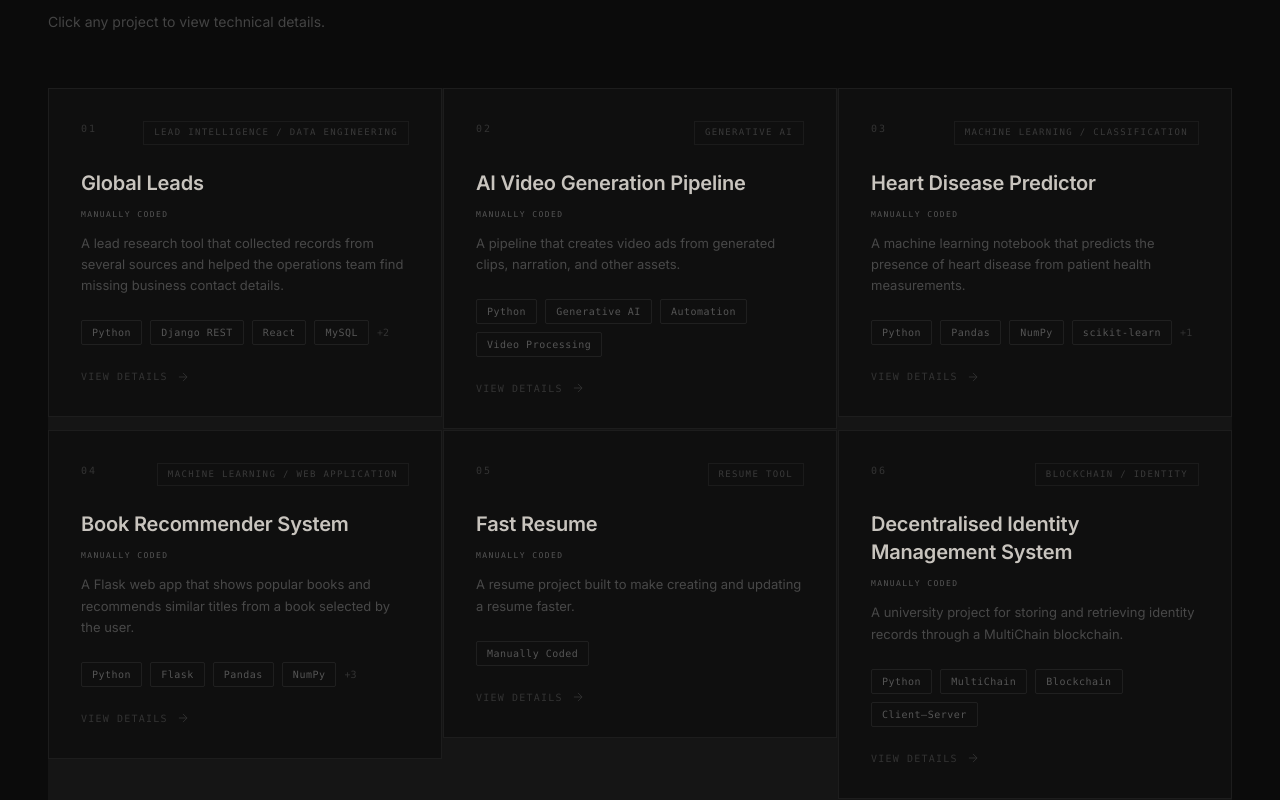
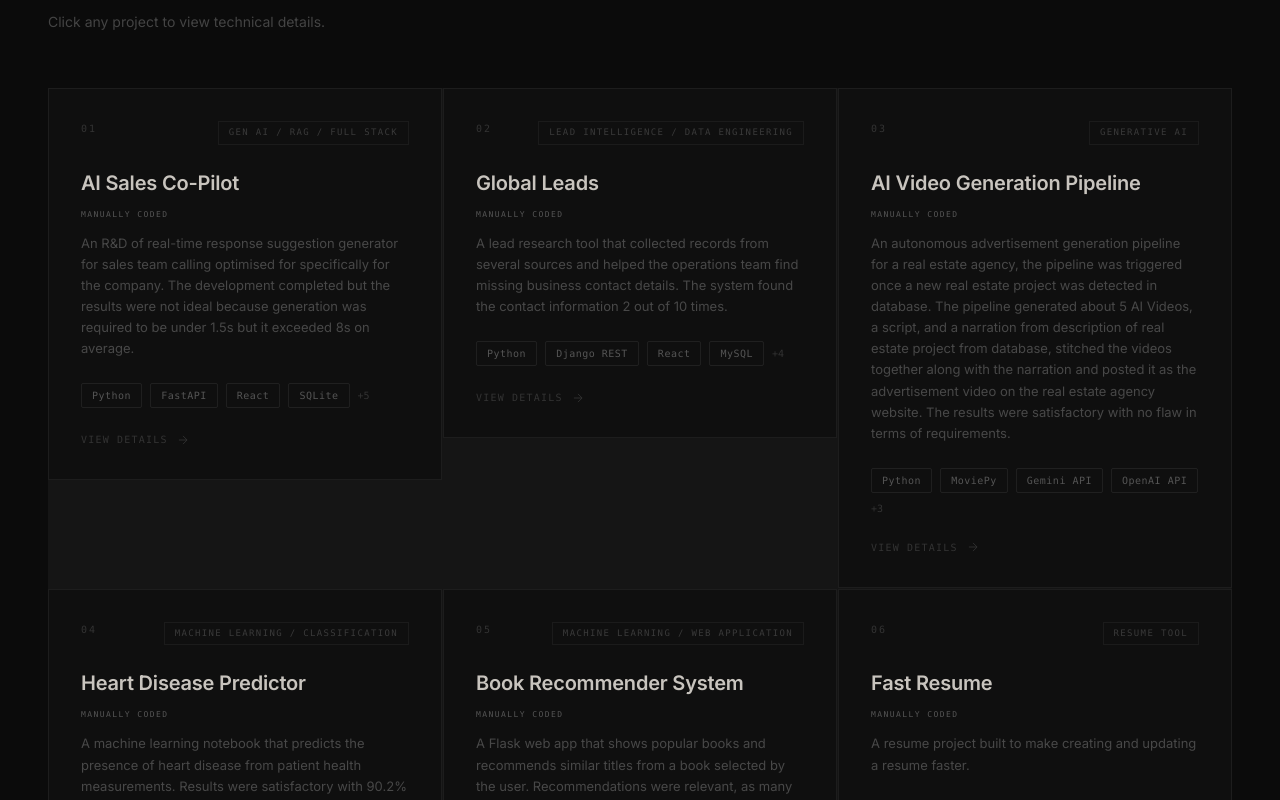
Before and after one commit to k201751/professional-portfolio-website, a React (Vite) app: page / in a window 1280 px wide. Shown: the part 2960-3760 px from the top of the page. Built offline with nearby package versions, Linux system fonts and the light colour scheme; the HTML template or start-up script is replaced by a standard one.

Commit message:
Added project 2

```diff
--- a/index.html
+++ b/index.html
@@ -9,6 +9,8 @@
     <meta property="og:title" content="Ali Naeem — Software Engineer" />
     <meta property="og:description" content="Software engineer building intelligent, reliable systems across AI/ML, backend, and data engineering." />
     <meta property="og:type" content="website" />
+
+    <link rel="icon" type="image/png" href="/assets/python.png">
     <!-- figma:head-end -->
   </head>
   <body>
--- a/src/App.tsx
+++ b/src/App.tsx
@@ -26,7 +26,7 @@ interface Project {
   description: string
   highlights: string[]
   tech: string[]
-  challenge: string
+  challenges: string[]
   status?: 'In Progress'
   repository?: string
 }
@@ -97,10 +97,35 @@ const EXPERIENCES: Experience[] = [
 const PROJECTS: Project[] = [
   {
     num: '01',
+    name: 'AI Sales Co-Pilot',
+    category: 'Gen AI / RAG / Full Stack',
+    description:
+      'An R&D of real-time response suggestion generator for sales team calling optimised for specifically for the company. The development completed but the results were not ideal because generation was required to be under 1.5s but it exceeded 8s on average.',
+    highlights: [
+      'Generated real-time transcriptions using fast-whisper but the latency was too high of about 3-4 seconds and results were not accurate.',
+      'Fetched transcription from zoom API but the latency was still too high of about 3.2 seconds.',
+      'Generated real-time suggestion using Qwen-7B-Chat.',
+      'Built a RAG Pipeline to create a new collection in Qdrant and added a new document to the collection for each company specific information.',
+      'Built a new workflow for LLM to use the new collection to generate company specific suggestions.',
+      'Built a React and Electron based UI for the sales team to use the application using Codex.',
+      'Developed a FastAPI backend to handle the requests from the UI and communicate with the LLM and Qdrant.',
+      'LLM responded very closely to the company specific information but the latency was still too high of about 8 seconds on average with best approach.',
+
+    ],
+    tech: ['Python', 'FastAPI', 'React', 'SQLite', 'OLlama', 'Qdrant', 'Qwen', 'RAG', 'Electron'],
+    challenges:[
+      'The latency of the LLM was too high for real-time response generation, which made it difficult to use in a live sales call scenario. The challenge is yet to overcome.',
+      'Fast-Whisper was generating inaccurate transcription and the latency was too high. Used zoom API to fetch transcriptions.',
+      'Zoom integration was technical and relied on numerous setup steps and permissions, which made it difficult to implement and maintain. The team is exploring ways to simplify the integration and reduce the dependency on Zoom.',
+      'LLM was generating incorrect or irrelevant suggestions, which made it difficult to use in a live sales call. Implemented RAG for company specific information and results were satisfactory.',
+    ]
+  },
+  {
+    num: '02',
     name: 'Global Leads',
     category: 'Lead Intelligence / Data Engineering',
     description:
-      'A lead research tool that collected records from several sources and helped the operations team find missing business contact details.',
+      'A lead research tool that collected records from several sources and helped the operations team find missing business contact details. The system found the contact information 2 out of 10 times.',
     highlights: [
       'Collected lead records from a freelance marketplace, Yelp, and Google Business Profile, then cleaned and stored the data with Pandas.',
       'Used DuckDuckGo results to look for matching contact details published on the open web.',
@@ -108,30 +133,35 @@ const PROJECTS: Project[] = [
       'Built the API in Django REST Framework with JWT login, roles, user management, and password reset.',
       'Built a React and Vite admin portal for uploads, lead review, and role-based access.',
     ],
-    tech: ['Python', 'Django REST', 'React', 'MySQL', 'LangChain', 'Pandas'],
-    challenge:
+    tech: ['Python', 'Django REST', 'React', 'MySQL', 'LangChain', 'Pandas', 'DuckDuckGo API', 'Deepseek'],
+    challenges: [
       'Search results were often incomplete or unrelated. I added match scores and a review step so weak matches were not treated as confirmed contacts.',
-  },
-  {
-    num: '02',
-    name: 'AI Video Generation Pipeline',
-    category: 'Generative AI',
-    description: 'A pipeline that creates video ads from generated clips, narration, and other assets.',
-    highlights: [
-      'Connected the generation, narration, and rendering steps',
-      'Automated asset preparation and video assembly',
-      'Added settings so the workflow could be reused for different ads',
-      'Checked outputs before they moved to the next stage',
     ],
-    tech: ['Python', 'Generative AI', 'Automation', 'Video Processing'],
-    challenge: 'Generated clips were not always usable, so the pipeline needed checks and retry rules.',
   },
   {
     num: '03',
+    name: 'AI Video Generation Pipeline',
+    category: 'Generative AI',
+    description: 'An autonomous advertisement generation pipeline for a real estate agency, the pipeline was triggered once a new real estate project was detected in database. The pipeline generated about 5 AI Videos, a script, and a narration from description of real estate project from database, stitched the videos together along with the narration and posted it as the advertisement video on the real estate agency website. The results were satisfactory with no flaw in terms of requirements.',
+    highlights: [
+      'Connected the generation, narration, and rendering steps',
+      'Automated asset preparation using Google Gemini API',
+      'Automated script generation from using OpenAI API',
+      'Automated narration generation using ElevenLabs API',
+      'Stitched generated clips together with narration using MoviePy',
+      'Integrated the pipeline with the existing database and website for automatic ad generation',
+    ],
+    tech: ['Python', 'MoviePy', 'Gemini API', 'OpenAI API', 'ElevenLabs API', 'Django REST', 'SQLite'],
+    challenges: [
+      'Generated clips were not always usable, so the pipeline needed checks and retry rules.',
+    ],
+  },
+  {
+    num: '04',
     name: 'Heart Disease Predictor',
     category: 'Machine Learning / Classification',
     description:
-      'A machine learning notebook that predicts the presence of heart disease from patient health measurements.',
+      'A machine learning notebook that predicts the presence of heart disease from patient health measurements. Results were satisfactory with 90.2% test accuracy and 83.1% training accuracy.',
     highlights: [
       'Prepared a dataset with 303 patient records and 13 input features',
       'Split the data into training and test sets using an 80/20 ratio',
@@ -140,16 +170,17 @@ const PROJECTS: Project[] = [
       'Added a sample prediction flow for entering one patient record',
     ],
     tech: ['Python', 'Pandas', 'NumPy', 'scikit-learn', 'Jupyter'],
-    challenge:
+    challenges: [
       'The dataset is small, so the result needs to be treated as a learning project rather than a clinical diagnostic tool.',
+    ],
     repository: 'https://github.com/k201751/Heart-Disease-Predictor',
   },
   {
-    num: '04',
+    num: '05',
     name: 'Book Recommender System',
     category: 'Machine Learning / Web Application',
     description:
-      'A Flask web app that shows popular books and recommends similar titles from a book selected by the user.',
+      'A Flask web app that shows popular books and recommends similar titles from a book selected by the user. Recommendations were relevant, as many books recommended were already read by users with similar preference.',
     highlights: [
       'Built a popularity-based page showing 50 books with ratings and vote counts',
       'Used collaborative filtering and a precomputed similarity matrix to return five related books',
@@ -159,12 +190,13 @@ const PROJECTS: Project[] = [
       'Added Gunicorn startup configuration and a GitHub Actions syntax check',
     ],
     tech: ['Python', 'Flask', 'Pandas', 'NumPy', 'Collaborative Filtering', 'HTML', 'CSS'],
-    challenge:
+    challenges: [
       'Book titles must match the prepared dataset, so the app checks for a valid title before reading its similarity scores.',
+    ],
     repository: 'https://github.com/k201751/Book-Rcommender-System',
   },
   {
-    num: '05',
+    num: '06',
     name: 'Fast Resume',
     category: 'Resume Tool',
     description: 'A resume project built to make creating and updating a resume faster.',
@@ -174,11 +206,13 @@ const PROJECTS: Project[] = [
       'Published the source code on GitHub',
     ],
     tech: ['Manually Coded'],
-    challenge: 'Keeping resume content easy to update without making the layout hard to maintain.',
+    challenges: [
+      'Keeping resume content easy to update without making the layout hard to maintain.',
+    ],
     repository: 'https://github.com/k201751/fast-resume',
   },
   {
-    num: '06',
+    num: '07',
     name: 'Decentralised Identity Management System',
     category: 'Blockchain / Identity',
     description: 'A university project for storing and retrieving identity records through a MultiChain blockchain.',
@@ -189,11 +223,13 @@ const PROJECTS: Project[] = [
       'Matched a supplied photo before returning identity information',
     ],
     tech: ['Python', 'MultiChain', 'Blockchain', 'Client–Server'],
-    challenge: 'Coordinating record storage, photo matching, and access across separate client and server scripts.',
+    challenges: [
+      'Coordinating record storage, photo matching, and access across separate client and server scripts.',
+    ],
     repository: 'https://github.com/k201751/Decentralised-Identity-Management-System',
   },
   {
-    num: '07',
+    num: '08',
     name: 'Autonomous Ticket Generator',
     category: 'AI Engineering / Automation',
     description: 'A service that turns client feedback into project tickets and sends them to project management tools.',
@@ -204,12 +240,14 @@ const PROJECTS: Project[] = [
       'Added templates for different client requirements',
     ],
     tech: ['Python', 'FastAPI', 'LLMs', 'Pydantic', 'Webhooks'],
-    challenge: 'Client feedback varies in detail and format, but the output must follow the same schema.',
+    challenges: [
+      'Client feedback varies in detail and format, but the output must follow the same schema.',
+    ],
     status: 'In Progress',
   },
 
   {
-    num: '08',
+    num: '09',
     name: 'Smart Traffic Monitoring System',
     category: 'Computer Vision / AI',
     description: 'A computer vision system that reads video feeds and reports traffic counts and flow.',
@@ -220,11 +258,13 @@ const PROJECTS: Project[] = [
       'Generating alerts and reports',
     ],
     tech: ['Python', 'OpenCV', 'Computer Vision', 'Machine Learning'],
-    challenge: 'The system needs to process video close to real time on a machine without a dedicated GPU.',
+    challenges: [
+      'The system needs to process video close to real time on a machine without a dedicated GPU.',
+    ],
     status: 'In Progress',
   },
   {
-    num: '09',
+    num: '10',
     name: 'RideMate',
     category: 'Full Stack Development',
     description: 'A ride-sharing web app for finding people travelling along similar routes.',
@@ -235,7 +275,9 @@ const PROJECTS: Project[] = [
       'Stored users, routes, and rides in SQL',
     ],
     tech: ['C#', 'ASP.NET MVC', 'SQL'],
-    challenge: 'Routes needed to be compared without checking every possible path between two points.',
+    challenges: [
+      'Routes needed to be compared without checking every possible path between two points.',
+    ],
     repository: 'https://github.com/k201751/RideMate',
   },
 
@@ -1343,7 +1385,11 @@ function ProjectModal({ project, onClose }: { project: Project; onClose: () => v
               Primary Challenge
             </div>
             <p className="text-[13px] leading-relaxed" style={{ color: '#5a5a5a', borderLeft: '2px solid rgba(56,189,248,0.3)', paddingLeft: '1rem' }}>
-              {project.challenge}
+              {project.challenges.map((c, i) => (
+                <span key={i} className="block mb-2 last:mb-0">
+                  {c}
+                </span>
+              ))}
             </p>
           </div>
 
```
